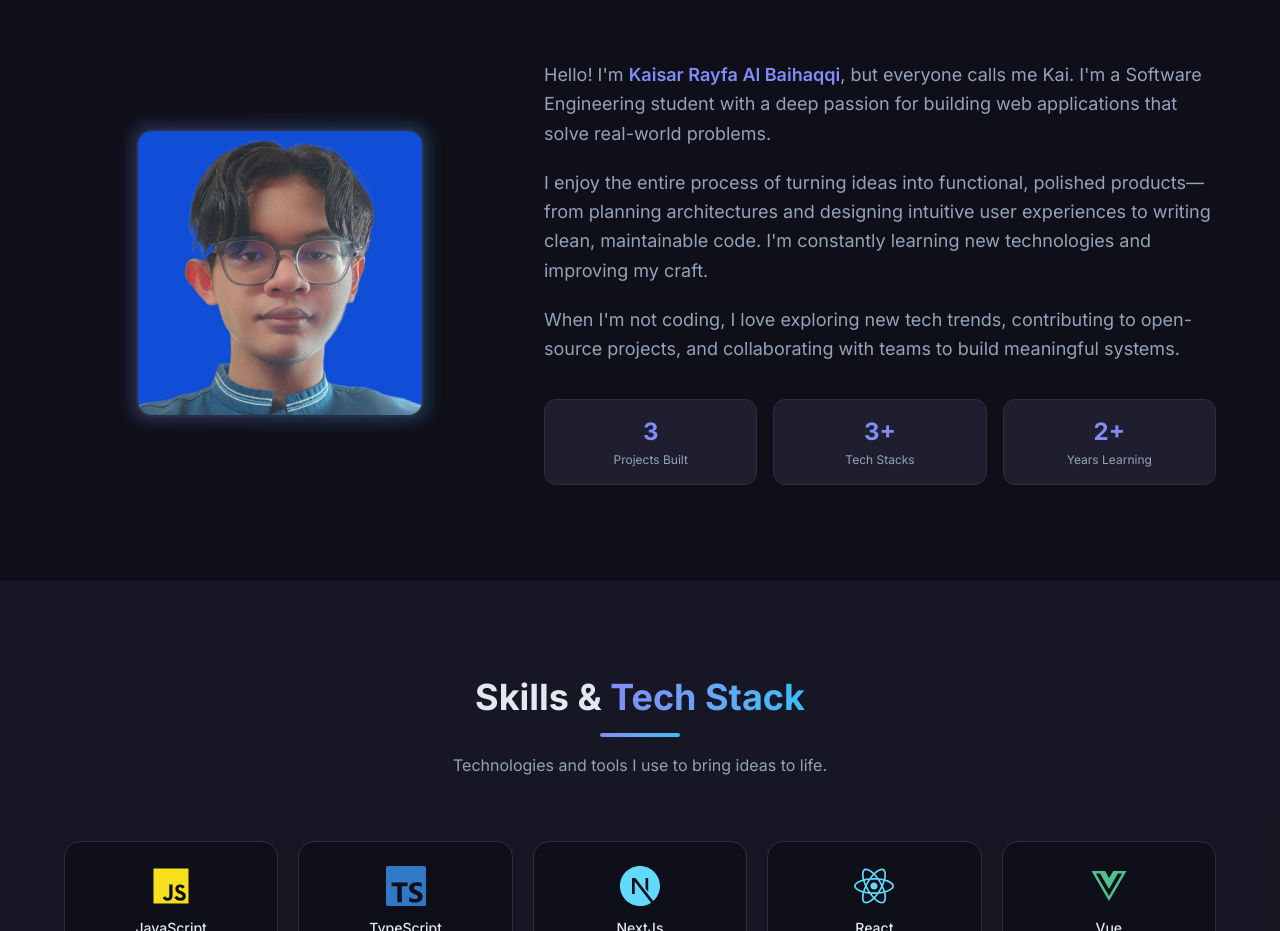
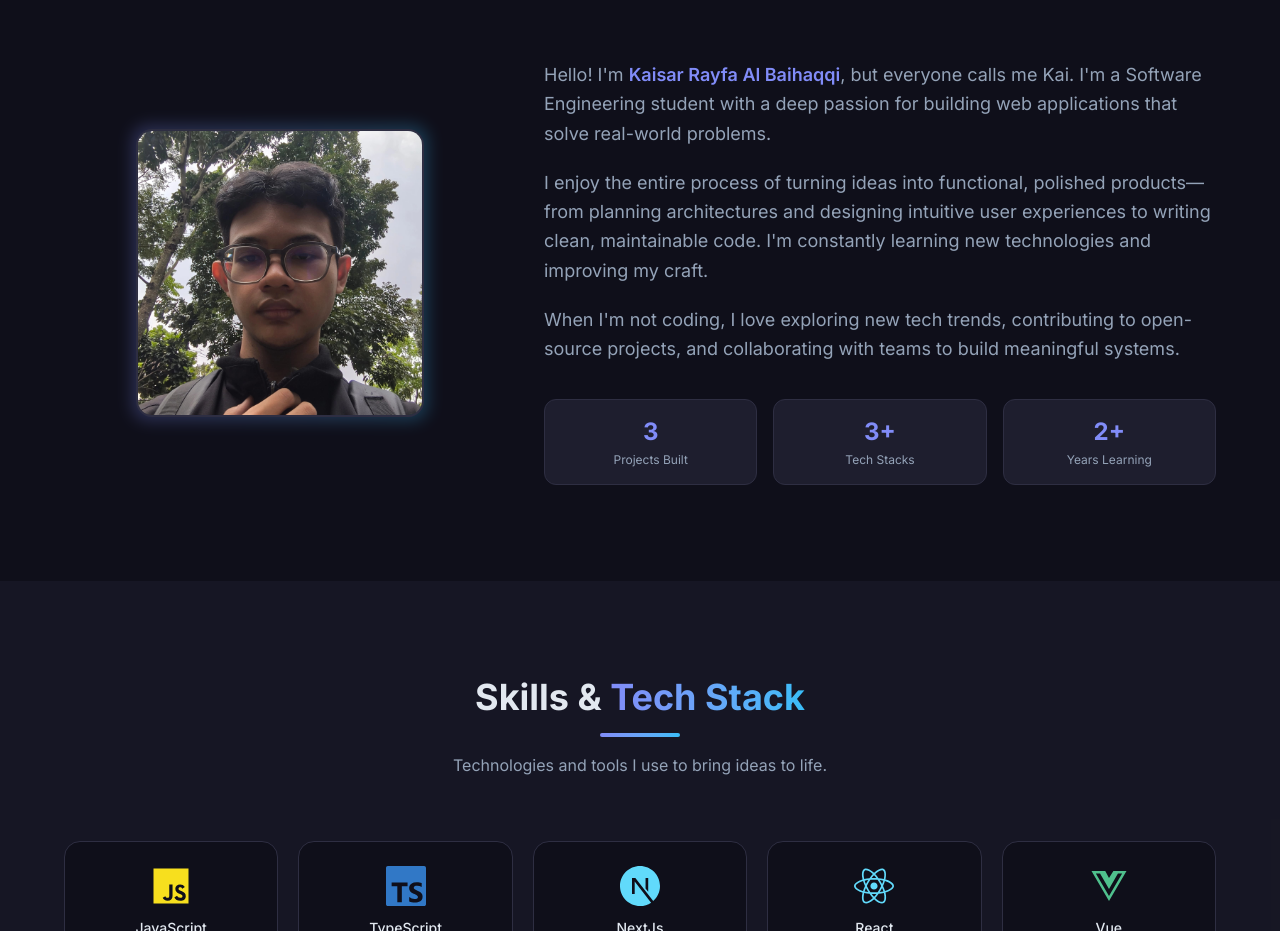
Before and after one commit to kaisaaru/portfolio, a Next.js app: page / in a window 1280 px wide. Shown: the part 960-1891 px from the top of the page. Built offline with nearby package versions, Linux system fonts and the light colour scheme.

Commit message:
feat: update profile

```diff
--- a/src/components/About.tsx
+++ b/src/components/About.tsx
@@ -37,7 +37,7 @@ export default function About() {
               <div className="absolute -inset-1 bg-gradient-to-r from-primary to-secondary rounded-2xl blur opacity-25 group-hover:opacity-50 transition duration-500" />
               <div className="relative w-64 h-64 md:w-72 md:h-72 rounded-2xl overflow-hidden border-2 border-border">
                 <Image
-                  src="/me/profile.jpg"
+                  src="/me/my.jpg"
                   alt="Kai - Software Engineering Student"
                   fill
                   className="object-cover"
```
Also changed, not shown: public/me/my.jpg (added), public/me/profile.jpg (deleted).
